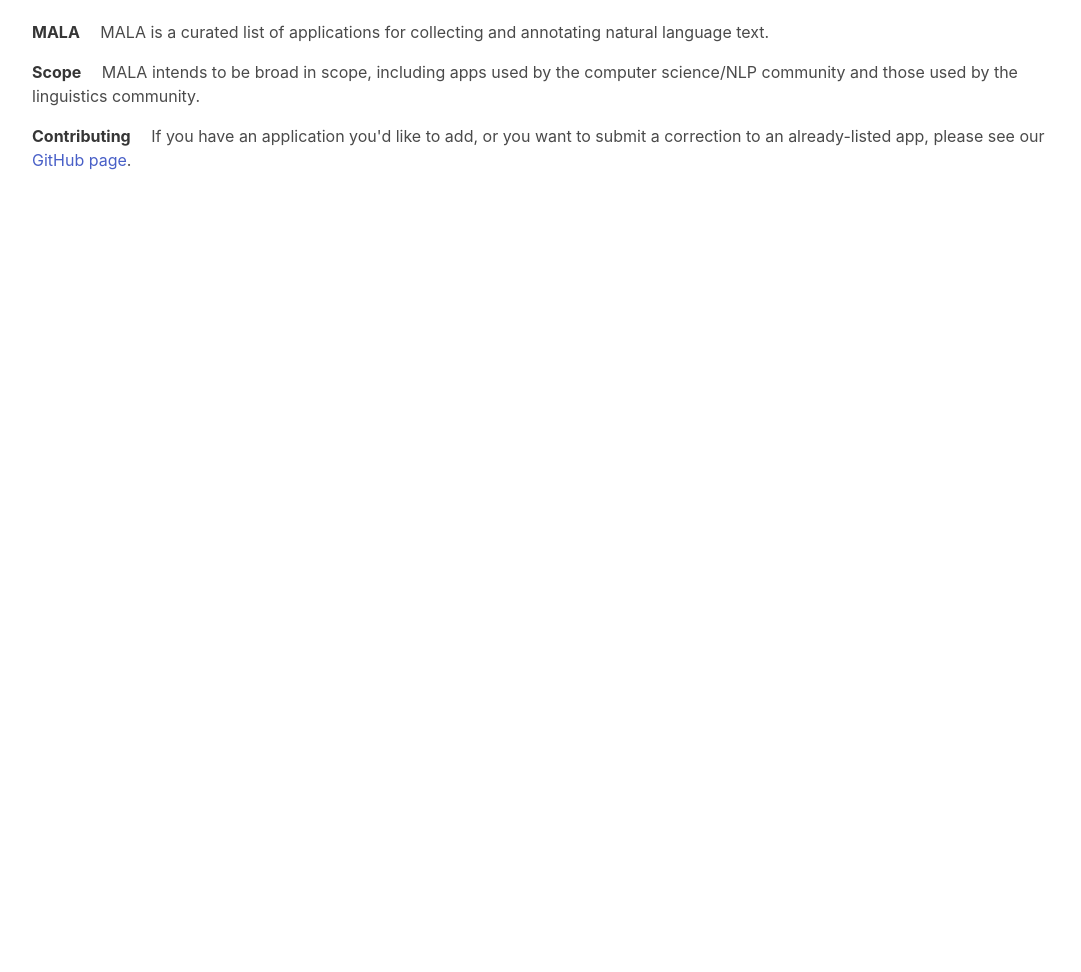
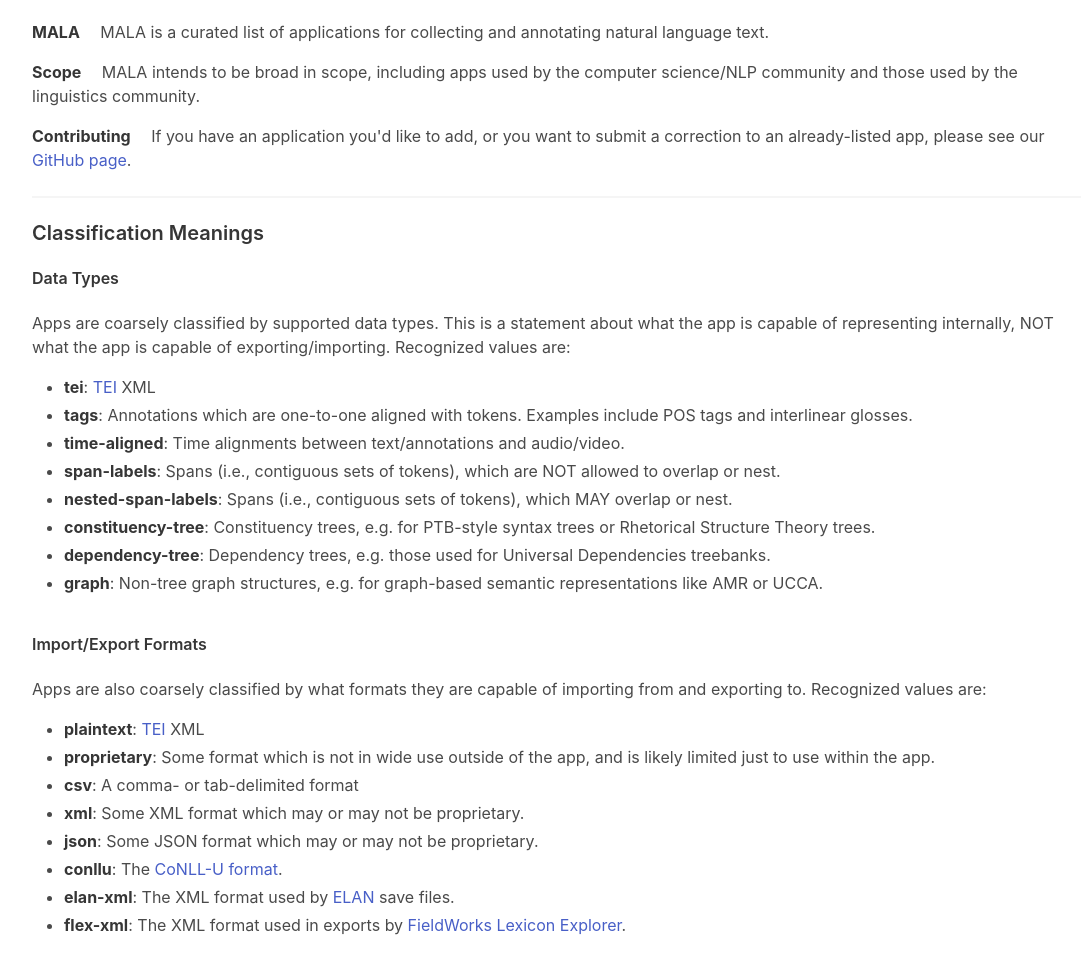
Before and after one commit to lgessler/mala, a React app: page src/page-about/tmpl.html in a window 1280 px wide. Shown: the part 128-1100 px from the top of the page, without its empty margins (80-1161 px from the left). Before the commit the page ends 800 px from the top, so only its background shows below. Built offline with nearby package versions, Linux system fonts and the light colour scheme.

Commit message:
add descriptions

```diff
--- a/src/page-about/tmpl.html
+++ b/src/page-about/tmpl.html
@@ -24,6 +24,42 @@
       If you have an application you'd like to add, or you want to submit a correction to an already-listed app, please see our <a href="https://github.com/lgessler/mala">GitHub page</a>.
     </p>
 
+    <hr>
+
+    <h5 class="title is-5">Classification Meanings</h6>
+    <h6 class="title is-6">Data Types</h6>
+    Apps are coarsely classified by supported data types.
+    This is a statement about what the app is capable of representing internally, NOT what the app is capable of exporting/importing.
+    Recognized values are:
+    <ul>
+      <li><strong>tei</strong>: <a href="https://en.wikipedia.org/wiki/Text_Encoding_Initiative">TEI</a> XML</li>
+      <li><strong>tags</strong>: Annotations which are one-to-one aligned with tokens. Examples include POS tags and interlinear glosses.</li>
+      <li><strong>time-aligned</strong>: Time alignments between text/annotations and audio/video.</li>
+      <li><strong>span-labels</strong>: Spans (i.e., contiguous sets of tokens), which are NOT allowed to overlap or nest.</li>
+      <li><strong>nested-span-labels</strong>: Spans (i.e., contiguous sets of tokens), which MAY overlap or nest.</li>
+      <li><strong>constituency-tree</strong>: Constituency trees, e.g. for PTB-style syntax trees or Rhetorical Structure Theory trees.</li>
+      <li><strong>dependency-tree</strong>: Dependency trees, e.g. those used for Universal Dependencies treebanks.</li>
+      <li><strong>graph</strong>: Non-tree graph structures, e.g. for graph-based semantic representations like AMR or UCCA.</li>
+    </ul>
+
+    <br>
+
+    <h6 class="title is-6">Import/Export Formats</h6>
+    Apps are also coarsely classified by what formats they are capable of importing from and exporting to.
+    Recognized values are:
+    <ul>
+      <li><strong>plaintext</strong>: <a href="https://en.wikipedia.org/wiki/Text_Encoding_Initiative">TEI</a> XML</li>
+      <li><strong>proprietary</strong>: Some format which is not in wide use outside of the app, and is likely limited just to use within the app.</li>
+      <li><strong>csv</strong>: A comma- or tab-delimited format</li>
+      <li><strong>xml</strong>: Some XML format which may or may not be proprietary.</li>
+      <li><strong>json</strong>: Some JSON format which may or may not be proprietary.</li>
+      <li><strong>conllu</strong>: The <a href="https://universaldependencies.org/format.html">CoNLL-U format</a>.</li>
+      <li><strong>elan-xml</strong>: The XML format used by <a href="https://archive.mpi.nl/tla/elan">ELAN</a> save files.</li>
+      <li><strong>flex-xml</strong>: The XML format used in exports by <a href="https://software.sil.org/fieldworks/resources/tutorial/lexicon/">FieldWorks Lexicon Explorer</a>.</li>
+    </ul>
+
+
+
 
 
   </section>
```
